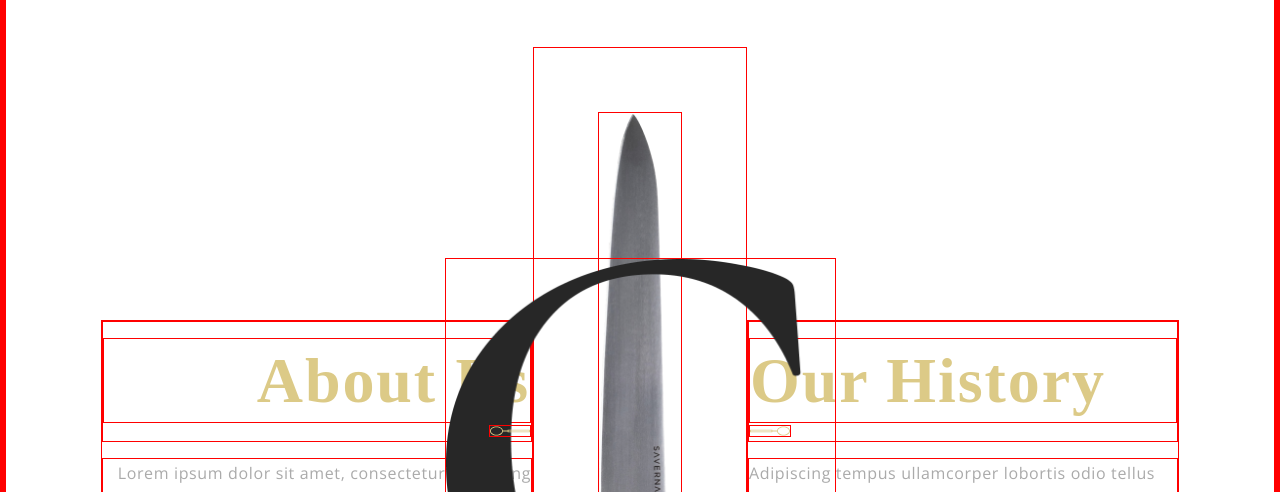
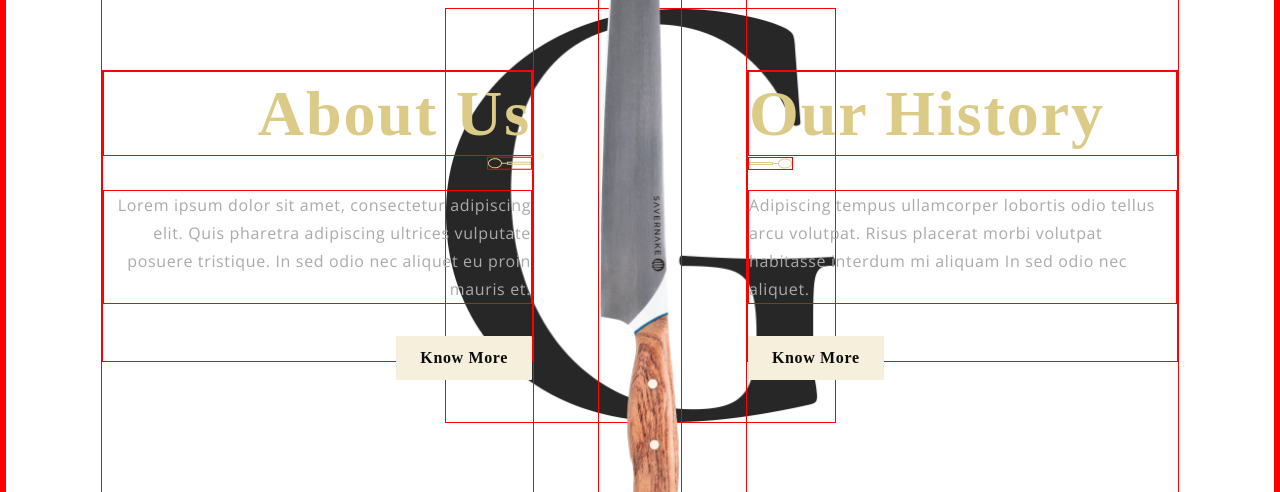
Before and after one commit to ctseng07/react-restaurant-page, a React (Create React App) app: page / in a window 1280 px wide. Shown: the part 1263-1755 px from the top of the page. Built offline with nearby package versions, Linux system fonts and the light colour scheme; a web font is replaced by a local one.

Commit message:
Fix page layout and design

```diff
--- a/src/container/AboutUs/AboutUs.css
+++ b/src/container/AboutUs/AboutUs.css
@@ -16,6 +16,11 @@
     width: 391px;
     height: 415px;
     z-index: 0;
+}
+
+.rest__aboutus-content {
+    width: 100%;
+    z-index: 2;
 }
 
 .rest__aboutus-content_about,
@@ -48,7 +53,7 @@
     text-align: right;
 }
 
-p.rest__header-title {
+.rest__aboutus-content-title {
     font-family: var(--font-base);
     font-size: 64px;
     font-weight: 600;
@@ -57,15 +62,13 @@ p.rest__header-title {
     color: var(--color-golden);
 }
 
-.rest__aboutus-content_history {}
-
 .rest__aboutus-image img {
     width: 84px;
     height: 703px;
     top: 1277px;
     left: 1002px;
     angle: -90deg;
-    margin: 4rem;
+    margin: 2rem 4rem;
 }
 
 button.custom__button {
--- a/src/container/AboutUs/AboutUs.jsx
+++ b/src/container/AboutUs/AboutUs.jsx
@@ -1,6 +1,5 @@
 import React from 'react';
 
-import { SubHeading } from '../../components';
 import { images } from "../../constants";
 import './AboutUs.css';
 
@@ -9,8 +8,10 @@ const AboutUs = () => (
     <div className="rest__aboutus-overlay flex__center">
       <img src={images.G} alt='g_overlay' />
     </div>
+    <div className="rest__aboutus-content flex__center">
       <div className="rest__aboutus-content_about">
-      <SubHeading title="About Us" />
+        <h1 className="rest__aboutus-content-title">About Us</h1>
+        <img src={images.spoon} alt="about_spoon" className="spoon__img" />
         <p>Lorem ipsum dolor sit amet, consectetur adipiscing elit. Quis pharetra adipiscing ultrices vulputate posuere tristique. In sed odio nec aliquet eu proin mauris et.</p>
         <button type='button' className='custom__button'>Know More</button>
       </div>
@@ -18,9 +19,11 @@ const AboutUs = () => (
         <img src={images.knife} alt="knife img" />
       </div>
       <div className="rest__aboutus-content_history">
-      <SubHeading title="Our History" />
+        <h1 className="rest__aboutus-content-title">Our History</h1>
+        <img src={images.spoon} alt="about_spoon" className="spoon__img" />
         <p>Adipiscing tempus ullamcorper lobortis odio tellus arcu volutpat. Risus placerat morbi volutpat habitasse interdum mi aliquam In sed odio nec aliquet.</p>
         <button type='button' className='custom__button'>Know More</button>
+      </div>
     </div>
   </div>
 );
```
Lines whose indentation alone changed are shown as unchanged.
